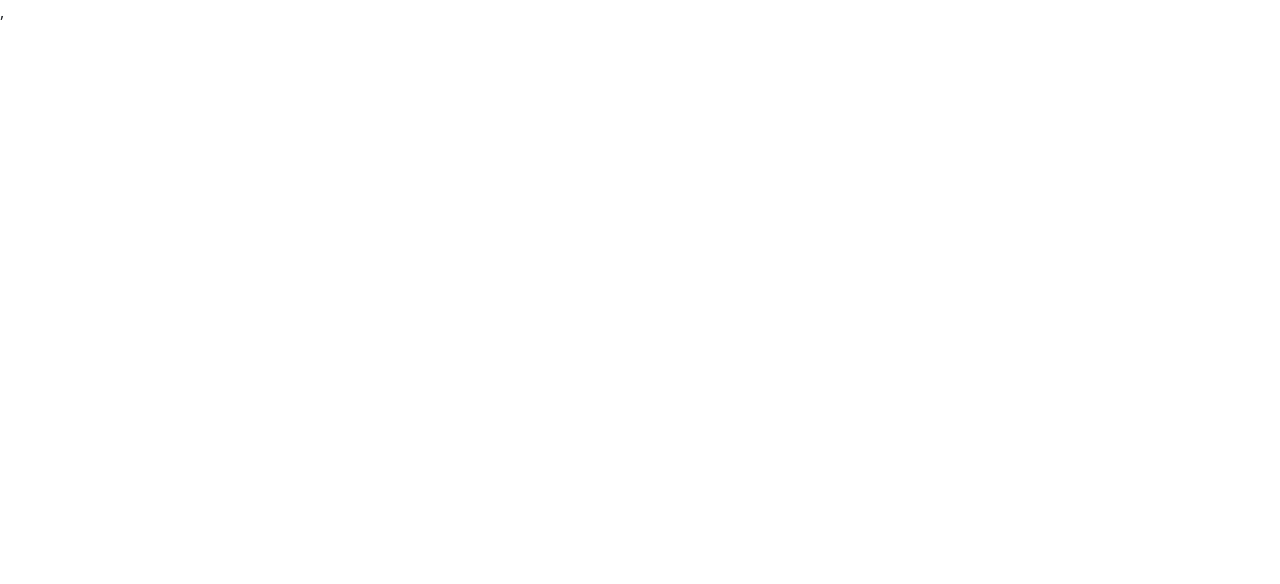
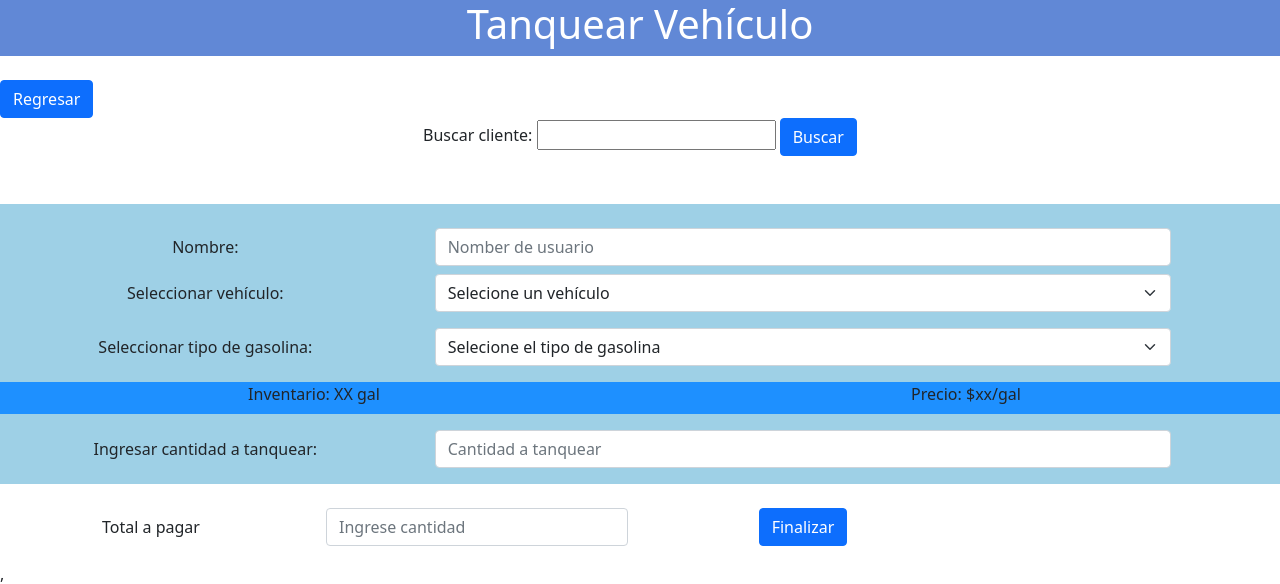
Before and after one commit to kiarafc/tanqueo-gasolina, a React (Create React App) app: page /Tanquear/Vehiculo in a window 1280 px wide. Before the commit this address had no page. Shown: the top 584 px of the page. Built offline with nearby package versions, Linux system fonts and the light colour scheme.

Commit message:
Disponibilidad, Tanquear2, gestionar usuarios

```diff
--- a/src/App.js
+++ b/src/App.js
@@ -7,6 +7,9 @@ import { CargarSaldo} from './componentes/CargarSaldo.jsx';
 import { HistorialMovimiento } from './componentes/HistorialMovimiento.jsx';
 import { BrowserRouter, Routes, Route} from 'react-router-dom';
 import { Home } from './componentes/Home.jsx'
+import { Disponibilidad } from './componentes/Disponibilidad.jsx'
+import { TanquearVehiculo } from './componentes/TanquearVehiculo';
+import { GestionarUsuarios } from './componentes/GestionarUsuarios';
 
 function App() {
   return (<>
@@ -16,6 +19,9 @@ function App() {
         <Route path="/Tanquear" element={<TanquearCarro />}/>
         <Route path="/CargarSaldo" element={<CargarSaldo />}/>
         <Route path="/Movimientos" element={<HistorialMovimiento/>}/>
+        <Route path="/Disponibilidad" element={<Disponibilidad/>} />
+        <Route path="/Tanquear/Vehiculo" element={<TanquearVehiculo/>} />
+        <Route path="/Gestionar/Usuarios" element={<GestionarUsuarios/>} />
       </Routes>
     </BrowserRouter>
   </>
--- /dev/null
+++ b/src/componentes/Disponibilidad.jsx
@@ -0,0 +1,48 @@
+import React, {Fragment} from 'react';
+import {Table, Form, Button, Col} from 'react-bootstrap';
+import { useNavigate } from 'react-router-dom';
+
+export function Disponibilidad(){
+    let navigate = useNavigate();
+    return(<Fragment>
+    <header className="App-header">
+      <h1>
+        Disponibilidad de Gasolina
+      </h1>
+    </header>
+    <br/>
+    <Button variant="primary" type="submit" style={{'alignSelf':'Grid'}} onClick={() => navigate('../')}>
+      Regresar
+    </Button>
+    <Form.Group as={Col} controlId="formGridInventario">
+        <br /><Form.Label className="text-left">Inventario </Form.Label>
+    </Form.Group>
+    <Table responsive= "md" striped bordered hover variant="light" size="sm-2">
+        <thead>
+            <tr>
+            <th>Tipo de Gasolina</th>
+            <th>Cantidad disponible (galones)</th>
+            </tr>
+        </thead>
+        <tbody>
+            <tr>
+            <td>Gasolina Corriente</td>
+            <td>xx</td>
+            </tr>
+            <tr>
+            <td>Gasolina Extra</td>
+            <td>xx</td>
+            </tr>
+        </tbody>
+    </Table>
+    <div className="text-center">
+        <Button variant="primary" type="submit" >
+            Editar
+        </Button>{' '}
+        <Button variant="primary" type="submit" >
+            Guardar
+        </Button>
+    </div>
+</Fragment>
+);
+};
--- /dev/null
+++ b/src/componentes/GestionarUsuarios.jsx
@@ -0,0 +1,69 @@
+import React, {Fragment} from 'react';
+import {Button, Form, Col, Row } from 'react-bootstrap';
+import { useNavigate } from 'react-router-dom';
+
+export function GestionarUsuarios(){
+  let navigate = useNavigate();
+  return (<Fragment>
+    <header className="App-header">
+      <h1>
+        Gestionar Usuarios
+      </h1>
+    </header>
+    <br/>
+    <Button variant="primary" type="submit" onClick={() => navigate('../')}>
+        Regresar
+    </Button>
+    <div className="text-center">
+        <Form.Group as={Col} controlId="formGridBuscar"  sm={15} className="text-center">
+            <Form.Label className="text-right">Buscar Usuario: </Form.Label>{' '}
+            <input type="text"  />{' '}
+            <Button variant="primary" type="submit" >Buscar </Button>
+        </Form.Group>
+    </div>
+    <br/>
+    <br/>
+    <Form className="text-center" style={{'background-color':'#9ED0E6'}}>
+        <br/>
+        <Form.Group as={Row} className="mb-2" controlId="formtextNombre">
+          <Form.Label column sm={4}>
+            Nombre:
+          </Form.Label>
+          <Col sm={7} >
+            <Form.Control type="text" placeholder="Nomber de usuario" />
+          </Col>
+        </Form.Group>
+        <Form.Group as={Row} className="mb-3" controlId="formtextTipo" >
+          <Form.Label column sm={4}>
+            Vehículos:
+          </Form.Label>
+          <Col sm={7}>
+            <Form.Control as="textarea" rows={3} />
+          </Col>
+        </Form.Group>
+        <Form.Group as={Row} className="mb-3">
+            <Form.Label as="legend" column sm={4}>
+                Estado:
+            </Form.Label>
+            <Col sm={7}>
+                <Form.Check
+                inline
+                type="radio"
+                label="Habilitado"
+                id="Habilitado"
+                />
+                <Form.Check
+                inline
+                type="radio"
+                label="Inhabilitado"
+                id="Inhabilitado"
+                />
+            </Col>
+        </Form.Group>
+    </Form><br />
+    <div className="text-center">
+        <Button variant="primary" type="submit"  >Guardar</Button>
+    </div>
+  </Fragment>
+);
+};
--- a/src/componentes/Home.jsx
+++ b/src/componentes/Home.jsx
@@ -1,6 +1,13 @@
 import React, {Fragment} from 'react';
 import { Link } from 'react-router-dom';
-import {Form, Col, Row } from 'react-bootstrap';
+import {Form, Col, Row, Button } from 'react-bootstrap';
+import Navbar from 'react-bootstrap/Navbar';
+import Container from 'react-bootstrap/Container';
+import NavDropdown from 'react-bootstrap/NavDropdown';
+import Offcanvas from 'react-bootstrap/Offcanvas';
+import Nav from 'react-bootstrap/Nav';
+import FormControl from 'react-bootstrap/FormControl';
+
 
 export function Home(){
     return(<Fragment>
@@ -14,7 +21,7 @@ export function Home(){
     <br/>
     <Row className="mb-3" sm={3}>
         <Form.Group as={Col} controlId="formGridTanquear">
-            <Link to="/Tanquear">Tanquear carro</Link>
+            <Link to="/Tanquear">Tanquear carro (usuario externo)</Link>
         </Form.Group>
         <Form.Group as={Col} controlId="formGridSaldo">
             <Link to="/CargarSaldo">Cargar saldo</Link>
@@ -22,6 +29,15 @@ export function Home(){
         <Form.Group as={Col} controlId="formGridPrecio">
             <Link to="/Movimientos">Historial de movimientos</Link>
         </Form.Group>
+        <Form.Group as={Col} controlId="formGridDispo">
+            <Link to="/Disponibilidad">Disponibilidad de Gasolina</Link>
+        </Form.Group>
+        <Form.Group as={Col} controlId="formGridTanquear2">
+            <Link to="/Tanquear/Vehiculo">Tanquear Vehículo (usuario interno)</Link>
+        </Form.Group>
+        <Form.Group as={Col} controlId="formGridGestionar">
+            <Link to="/Gestionar/Usuarios">Gestionar usuarios</Link>
+        </Form.Group>
     </Row>
 </Fragment>
 );
--- /dev/null
+++ b/src/componentes/TanquearVehiculo.jsx
@@ -0,0 +1,91 @@
+import React, {Fragment} from 'react';
+import {Button, Form, Col, Row } from 'react-bootstrap';
+import { useNavigate } from 'react-router-dom';
+
+export function TanquearVehiculo(){
+  let navigate = useNavigate();
+  return (<Fragment>
+    <header className="App-header">
+      <h1>
+        Tanquear Vehículo
+      </h1>
+    </header>
+    <br/>
+    <Button variant="primary" type="submit" onClick={() => navigate('../')}>
+        Regresar
+    </Button>
+    <div className="text-center">
+        <Form.Group as={Col} controlId="formGridBuscar"  sm={15} className="text-center">
+            <Form.Label className="text-right">Buscar cliente: </Form.Label>{' '}
+            <input type="text"  />{' '}
+            <Button variant="primary" type="submit" >Buscar </Button>
+        </Form.Group>
+    </div>
+    <br/>
+    <br/>
+    <Form className="text-center" style={{'background-color':'#9ED0E6'}}>
+        <br/>
+        <Form.Group as={Row} className="mb-2" controlId="formtextNombre">
+          <Form.Label column sm={4}>
+            Nombre:
+          </Form.Label>
+          <Col sm={7} >
+            <Form.Control type="text" placeholder="Nomber de usuario" />
+          </Col>
+        </Form.Group>
+        <Form.Group as={Row} className="mb-3" controlId="formtextTipo" >
+          <Form.Label column sm={4}>
+            Seleccionar vehículo:
+          </Form.Label>
+          <Col sm={7}>
+            <Form.Select aria-label="Default select example">
+              <option>Selecione un vehículo</option>
+              <option value="1">Vehiculo1</option>
+              <option value="2">Vehiculo2</option>
+              <option value="3">Vehiculo3</option>
+            </Form.Select>
+          </Col>
+        </Form.Group>
+        <Form.Group as={Row} className="mb-3" controlId="formtextGasolina">
+          <Form.Label column sm={4}>
+            Seleccionar tipo de gasolina:
+          </Form.Label>
+          <Col sm={7}>
+            <Form.Select aria-label="Default select example">
+              <option>Selecione el tipo de gasolina</option>
+              <option value="extra">Gasolina Extra</option>
+              <option value="Corriente">Gasolina Corriente</option>
+            </Form.Select>
+          </Col>
+        </Form.Group>
+        <Row className="mb-3" sm={2} style={{'background-color':'dodgerblue'}}>
+          <Form.Group as={Col} controlId="formGridEstado">
+            <Form.Label>Inventario: XX gal </Form.Label>
+          </Form.Group>
+          <Form.Group as={Col} controlId="formGridPrecio">
+            <Form.Label>Precio: $xx/gal</Form.Label>
+          </Form.Group>
+        </Row>
+        <Form.Group as={Row} className="mb-3" controlId="formtextCantidad">
+          <Form.Label column sm={4}>
+            Ingresar cantidad a tanquear:
+          </Form.Label>
+          <Col sm={7}>
+            <Form.Control type="text" placeholder="Cantidad a tanquear" />
+          </Col>
+        </Form.Group>
+        <Form.Group as={Row} className="mb-3" controlId="formtextPagar" style={{'background-color':'#FFFFFF'}}>
+            <Form.Label column sm={3}><br/>
+                Total a pagar
+            </Form.Label>
+            <Col sm={3}><br/>
+                <Form.Control type="text" placeholder="Ingrese cantidad"/>
+            </Col>
+            <Col sm={3}><br/>
+                <Button variant="primary" type="submit">Finalizar</Button>
+            </Col>
+        </Form.Group>
+    </Form>
+  </Fragment>
+);
+};
```
